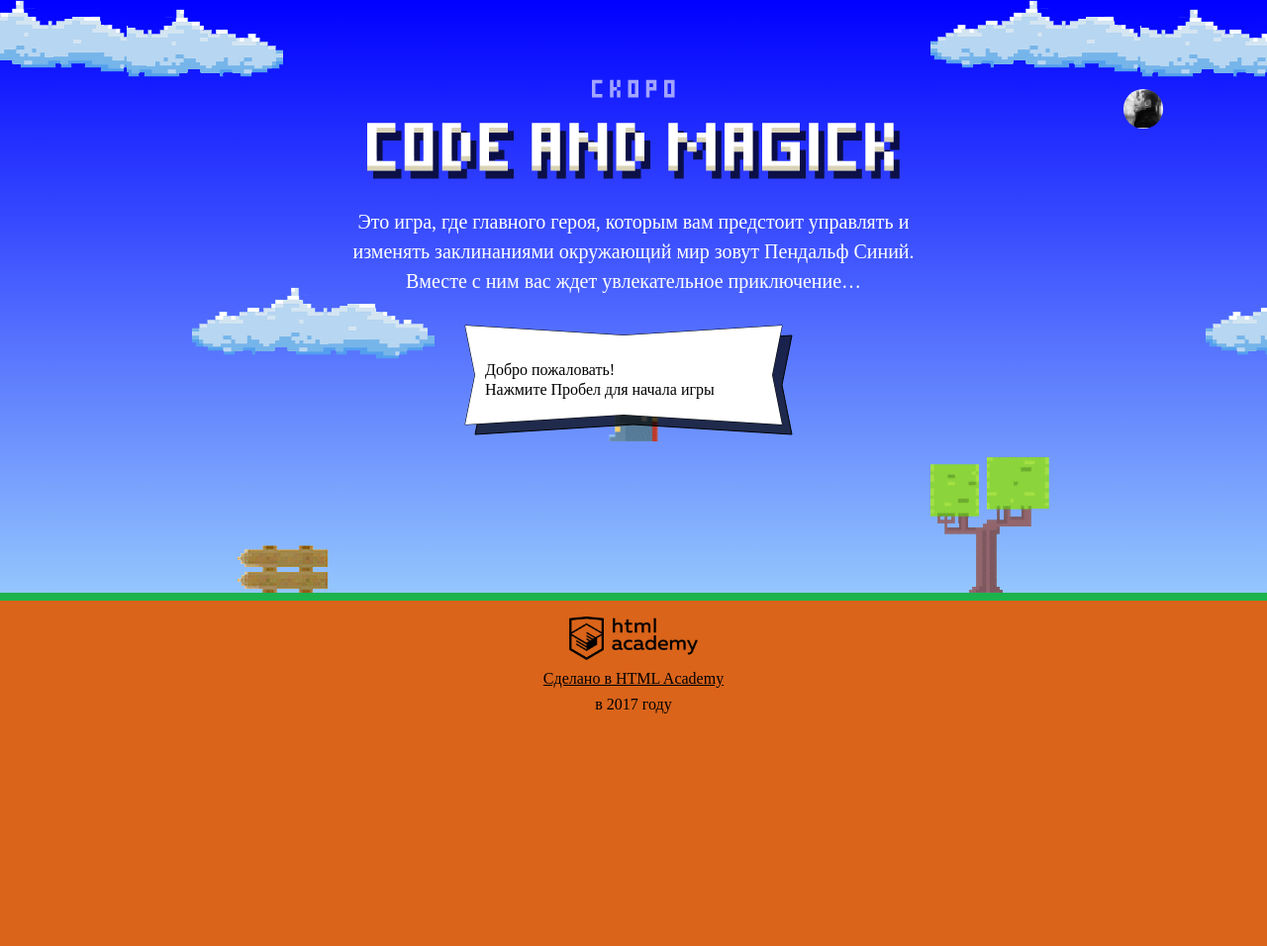
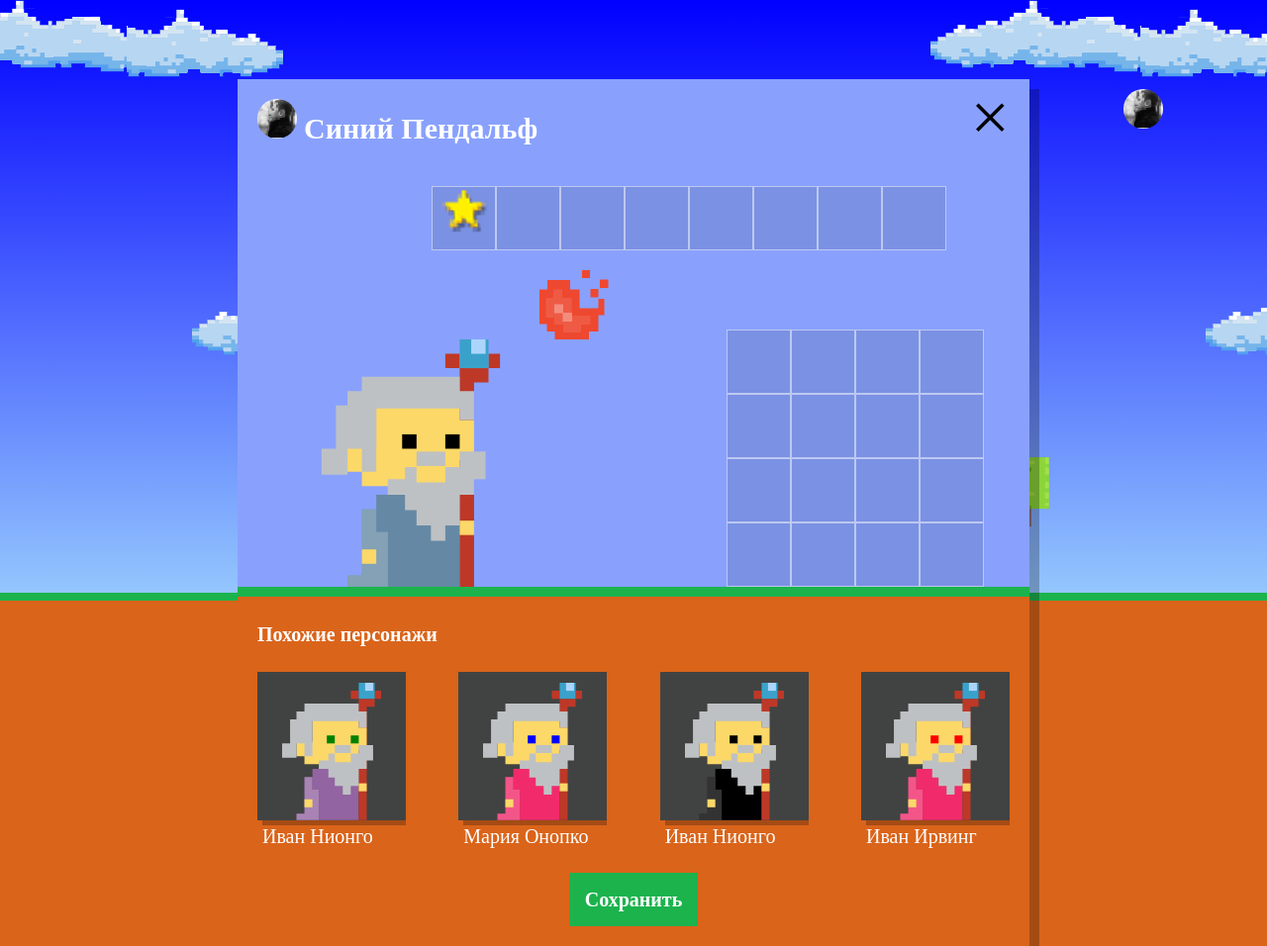
Before and after one commit to d3x4r/547627-code-and-magick, a website: page index.html in a window 1280 px wide. Shown: the whole page at 99% size. Before the commit the page ends 800 px from the top, so only its background shows below. Drawn offline with Linux system fonts and the light colour scheme; a web font is replaced by a local one.

Commit message:
Третье задание и наставник

```diff
--- a/index.html
+++ b/index.html
@@ -208,6 +208,7 @@
   }
 
 </script>
+<script src="js/setup.js"></script>
 <script src="js/stat.js"></script>
 <script src="js/game.js"></script>
 
--- /dev/null
+++ b/js/setup.js
@@ -0,0 +1,92 @@
+'use strict';
+
+var removeClass = function (targetClassName, removeClassName) {
+  var targetClass = document.querySelector(targetClassName);
+  targetClass.classList.remove(removeClassName);
+};
+
+removeClass('.setup', 'hidden');
+removeClass('.setup-similar', 'hidden');
+
+var getRandomMage = function () {
+
+  var mageFirstName = [
+    'Иван',
+    'Хуан Себастьян',
+    'Мария',
+    'Кристоф',
+    'Виктор',
+    'Юлия',
+    'Люпита',
+    'Вашингтон'
+  ];
+
+  var mageSecondName = [
+    'да Марья',
+    'Верон',
+    'Мирабелла',
+    'Вальц',
+    'Онопко',
+    'Топольницкая',
+    'Нионго',
+    'Ирвинг'
+  ];
+
+  var coatColor = [
+    'rgb(101, 137, 164)',
+    'rgb(241, 43, 107)',
+    'rgb(146, 100, 161)',
+    'rgb(56, 159, 117)',
+    'rgb(215, 210, 55)',
+    'rgb(0, 0, 0)'
+  ];
+
+  var eyesColor = [
+    'black',
+    'red',
+    'blue',
+    'yellow',
+    'green',
+  ];
+
+  var getMageProperty = function (propertyList) {
+    return propertyList[Math.floor(Math.random() * propertyList.length)];
+  };
+
+  var getMageFullName = function (firstName, secondName) {
+    return getMageProperty(firstName) + ' ' + getMageProperty(secondName);
+  };
+
+  return {name: getMageFullName(mageFirstName, mageSecondName), coatColor: getMageProperty(coatColor), eyesColor: getMageProperty(eyesColor)};
+};
+
+var getMageList = function (mageCount) {
+  var mageList = [];
+  for (var i = 0; i < mageCount; i++) {
+    mageList.push(getRandomMage());
+  }
+  return mageList;
+};
+
+var mageMoc = getMageList(4);
+
+var similarListElement = document.querySelector('.setup-similar-list');
+var similarWizardTemplate = document.querySelector('#similar-wizard-template')
+    .content
+    .querySelector('.setup-similar-item');
+
+var fragment = document.createDocumentFragment();
+
+var similarMageAdd = function (mageCount) {
+  for (var i = 0; i < mageCount.length; i++) {
+    var wizardElement = similarWizardTemplate.cloneNode(true);
+    wizardElement.querySelector('.setup-similar-label').textContent = mageCount[i].name;
+    wizardElement.querySelector('.wizard-coat').style.fill = mageCount[i].coatColor;
+    wizardElement.querySelector('.wizard-eyes').style.fill = mageCount[i].eyesColor;
+    fragment.appendChild(wizardElement);
+  }
+};
+
+similarMageAdd(mageMoc);
+
+similarListElement.appendChild(fragment);
```
Also changed, not shown: Readme.md.
